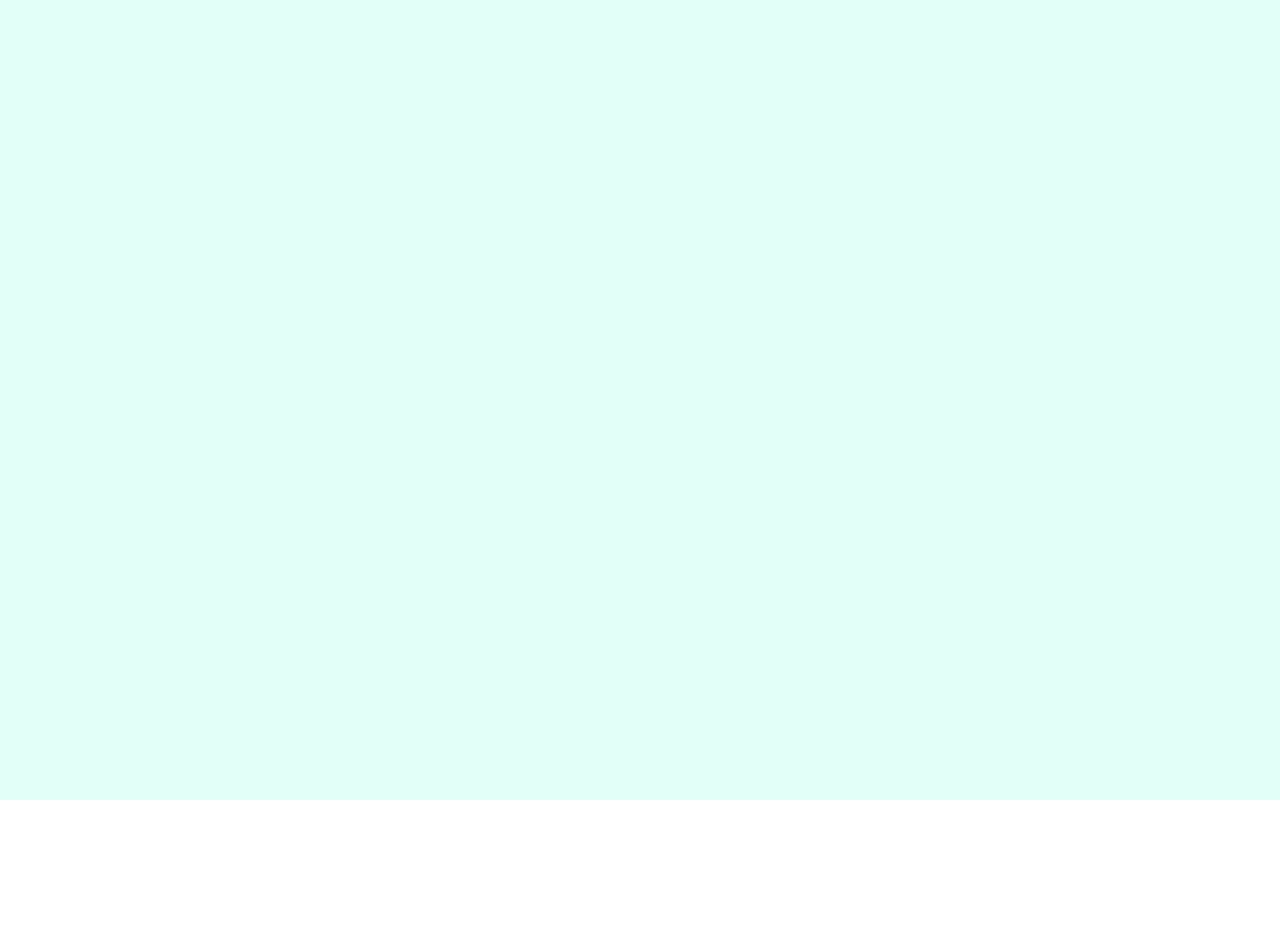
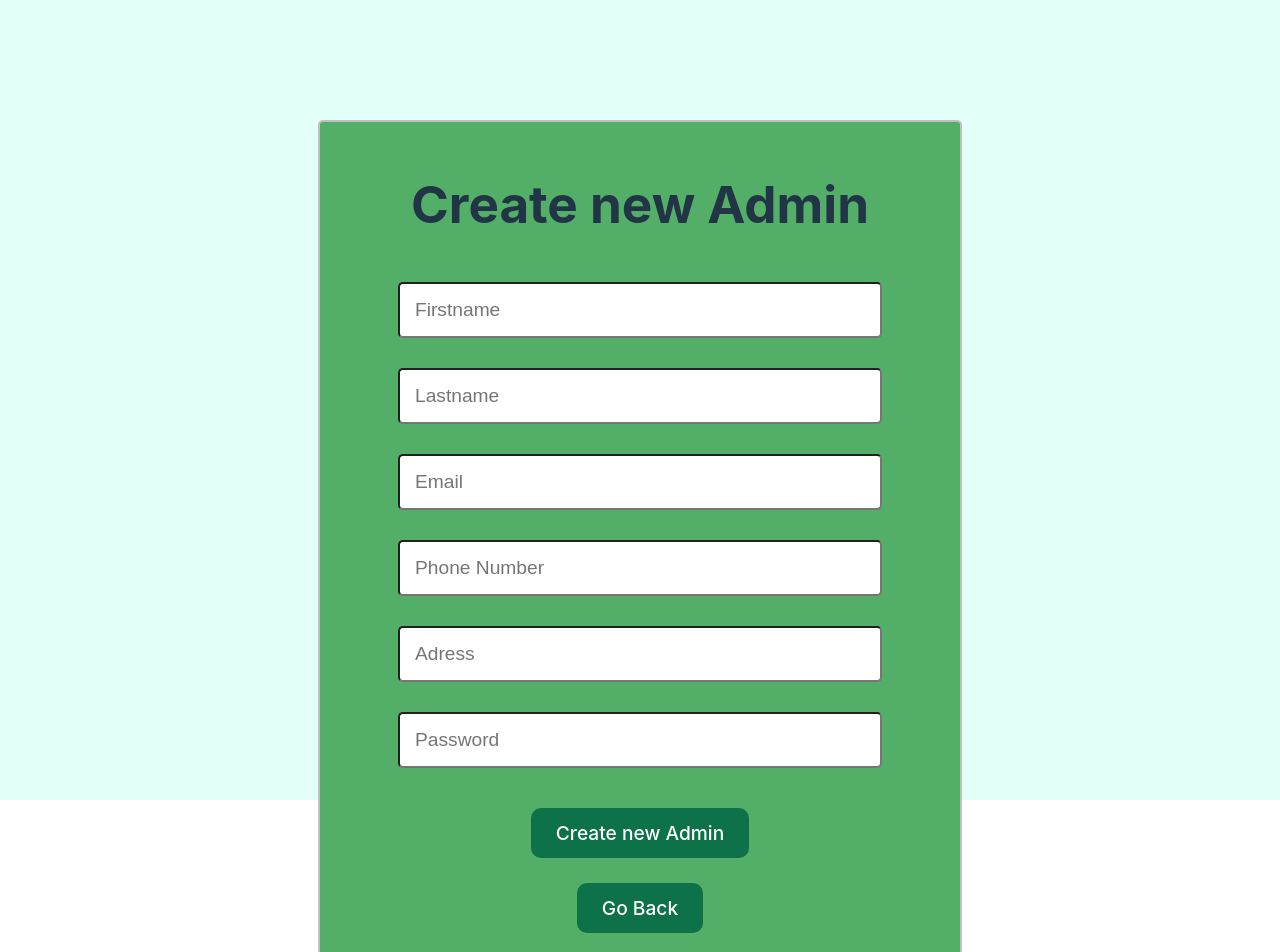
Before and after one commit to natischmidt/CleanCodeFrontend, a React (Vite) app: page /AddAdmin in a window 1280 px wide. Before the commit this address had no page. Shown: the top 952 px of the page. Before the commit the page ends 800 px from the top, so only its background shows below. Built offline with nearby package versions, Linux system fonts and the light colour scheme.

Commit message:
Uppdatering: WIP - Gjort klart det mesta i formulären, kan komma att ändra något senare i design eller vilka fält som skall finnas med i varje formulär man skall kunna fylla i. Även Navigeringen fungerar och alla formulär har en tillbaka knapp.
Anton 30/9

```diff
--- a/src/Routing.tsx
+++ b/src/Routing.tsx
@@ -7,6 +7,10 @@ import CustomerPage from "./pages/customeroverview";
 import GDPRPage from "./pages/gdpr";
 import HomePage from "./pages/home";
 import AddUserPage from "./pages/adduser";
+import AddAdmin from "./forms/addAdmin";
+import AddPrivateCustomer from "./forms/addPrivateCustomer";
+import AddBusinessCustomer from "./forms/addBusinessCustomer";
+import AddEmployee from "./forms/addEmployee";
 //import OverviewPage from "./pages/overviewpage";
 //import TransactionPage from "./pages/transactionoverview";
 
@@ -22,6 +26,11 @@ function Routing() {
                     <Route path="/Customers" element={<CustomerPage/>}/>
                     <Route path="/GDPR" element={<GDPRPage/>}/>
                     <Route path="/AddUser" element={<AddUserPage/>}/>
+
+                    <Route path="/AddAdmin" element={<AddAdmin/>}/>
+                    <Route path="/AddEmployee" element={<AddEmployee/>}/>
+                    <Route path="/AddPrivateCustomer" element={<AddPrivateCustomer/>}/>
+                    <Route path="/AddBusinessCustomer" element={<AddBusinessCustomer/>}/>
                     {/* <Route path="/Overview" element={<OverviewPage/>}/>
                     <Route path="/Transaction" element={<TransactionPage/>}/>*/}
                 </Routes>
--- a/src/components/addUserOption.tsx
+++ b/src/components/addUserOption.tsx
@@ -1,23 +1,25 @@
 import {useNavigate} from "react-router-dom";
-import addAdmin from "../forms/addAdmin";
 
 const AddUserOption = () => {
 
     const goToAdminForm = useNavigate()
+    const goToEmployeeForm = useNavigate()
+    const goToPrivateCustomerForm = useNavigate()
+    const goToBusinessCustomerForm = useNavigate()
 
     return (
         <div style={styles.container}>
-            {/*<button type="submit" style={styles.button} onClick={() => {{goToAdminForm((addAdmin))}}}>*/}
-            {/*    Add Admin*/}
-            {/*</button>*/}
-            <button type="submit" style={styles.button}>
-                Add Employee
+            <button type="submit" style={styles.button} onClick={() => {{goToAdminForm(("/AddAdmin"))}}}>
+                Create new Admin
             </button>
-            <button type="submit" style={styles.button}>
-                Add Private Customer
+            <button type="submit" style={styles.button} onClick={() => {{goToEmployeeForm(("/AddEmployee"))}}}>
+                Create new Employee
             </button>
-            <button type="submit" style={styles.button}>
-                Add Business Customer
+            <button type="submit" style={styles.button} onClick={() => {{goToPrivateCustomerForm(("/AddPrivateCustomer"))}}}>
+                Create new Private Customer
+            </button>
+            <button type="submit" style={styles.button} onClick={() => {{goToBusinessCustomerForm(("/AddBusinessCustomer"))}}}>
+                Create new Business Customer
             </button>
         </div>
     );
@@ -31,15 +33,15 @@ const styles = {
         alignItems: 'center',
         justifyContent: 'center',
         marginTop: '5%',
+        // marginLeft: '30%',
+        color: '#000001',
     },
     button: {
-        padding: '13px 25px',
         backgroundColor: '#53b067',
-        color: 'black',
-        border: 'none',
-        borderRadius: '10px',
-        cursor: 'pointer',
-        marginTop: '25px',
+        marginLeft: '5%',
+        width: '200px',
+        height: '60px',
         fontSize: '1.2rem',
+        fontWeight: 'normal',
     },
 }
--- a/src/forms/addAdmin.tsx
+++ b/src/forms/addAdmin.tsx
@@ -1,4 +1,5 @@
 import React, { useState } from 'react';
+import {useNavigate} from "react-router-dom";
 
 const AddAdminForm = () => {
     const [firstname, setFirstname] = useState('');
@@ -11,6 +12,8 @@ const AddAdminForm = () => {
     // const [orgNr, setOrgNr] = useState('');
     // const [role, setRole] = useState('');
 
+    const goBackToAddUser = useNavigate();
+
 
     const handleSubmit = (e: { preventDefault: () => void; }) => {
         e.preventDefault();
@@ -19,7 +22,7 @@ const AddAdminForm = () => {
     return (
         <div style={styles.container}>
             <form style={styles.form} onSubmit={handleSubmit}>
-                <h1>Add Admin</h1>
+                <h1>Create new Admin</h1>
                 <input
                     type="text"
                     placeholder="Firstname"
@@ -69,7 +72,10 @@ const AddAdminForm = () => {
                     required
                 />
                 <button type="submit" style={styles.button}>
-                    Add Admin
+                    Create new Admin
+                </button>
+                <button type="submit" style={styles.button} onClick={() => {{goBackToAddUser(("/AddUser"))}}}>
+                    Go Back
                 </button>
             </form>
         </div>
@@ -83,7 +89,6 @@ const styles = {
         display: 'flex',
         alignItems: 'center',
         justifyContent: 'center',
-        marginTop: '5%',
     },
     form: {
         display: 'flex',
@@ -94,7 +99,8 @@ const styles = {
         borderRadius: '5px',
         backgroundColor: '#53af67',
         width: "600px",
-        height: '1000px',
+        height: '800px',
+        marginTop: '120px'
     },
     input: {
         marginTop: '15px',
@@ -114,14 +120,4 @@ const styles = {
         marginTop: '25px',
         fontSize: '1.2rem',
     },
-    select: {
-        marginTop: '25px',
-        marginBottom: '15px',
-        padding: '10px',
-        width: '40%',
-        fontSize: '1.2rem',
-        textAlign: 'center',
-        backgroundColor: "#ffffff",
-        borderRadius: '5px',
-    },
 }
--- a/src/forms/addBusinessCustomer.tsx
+++ b/src/forms/addBusinessCustomer.tsx
@@ -1,4 +1,5 @@
 import React, { useState } from 'react';
+import {useNavigate} from "react-router-dom";
 
 const AddBusinessCustomerForm = () => {
     const [firstname, setFirstname] = useState('');
@@ -12,6 +13,7 @@ const AddBusinessCustomerForm = () => {
     const [orgNr, setOrgNr] = useState('');
     // const [role, setRole] = useState('');
 
+    const goBackToAddUser = useNavigate();
 
     const handleSubmit = (e: { preventDefault: () => void; }) => {
         e.preventDefault();
@@ -20,7 +22,7 @@ const AddBusinessCustomerForm = () => {
     return (
         <div style={styles.container}>
             <form style={styles.form} onSubmit={handleSubmit}>
-                <h1>Add Admin</h1>
+                <h1>Create new Business Customer</h1>
                 <input
                     type="text"
                     placeholder="Firstname"
@@ -84,7 +86,10 @@ const AddBusinessCustomerForm = () => {
                     onChange={(e) => setOrgNr(e.target.value)}
                 />
                 <button type="submit" style={styles.button}>
-                    Add Admin
+                    Create new Business Customer
+                </button>
+                <button type="submit" style={styles.button} onClick={() => {{goBackToAddUser(("/AddUser"))}}}>
+                    Go Back
                 </button>
             </form>
         </div>
@@ -98,7 +103,6 @@ const styles = {
         display: 'flex',
         alignItems: 'center',
         justifyContent: 'center',
-        marginTop: '5%',
     },
     form: {
         display: 'flex',
@@ -109,7 +113,8 @@ const styles = {
         borderRadius: '5px',
         backgroundColor: '#53af67',
         width: "600px",
-        height: '1000px',
+        height: '1050px',
+        marginTop: '120px'
     },
     input: {
         marginTop: '15px',
--- a/src/forms/addEmployee.tsx
+++ b/src/forms/addEmployee.tsx
@@ -1,4 +1,5 @@
 import React, { useState } from 'react';
+import {useNavigate} from "react-router-dom";
 
 const AddEmployeeForm = () => {
     const [firstname, setFirstname] = useState('');
@@ -11,6 +12,7 @@ const AddEmployeeForm = () => {
     const [orgNr, setOrgNr] = useState('');
     const [role, setRole] = useState('');
 
+    const goBackToAddUser = useNavigate();
 
     const handleSubmit = (e: { preventDefault: () => void; }) => {
         e.preventDefault();
@@ -19,7 +21,7 @@ const AddEmployeeForm = () => {
     return (
         <div style={styles.container}>
             <form style={styles.form} onSubmit={handleSubmit}>
-                <h1>Add Admin</h1>
+                <h1>Create new Employee</h1>
                 <input
                     type="text"
                     placeholder="Firstname"
@@ -69,7 +71,10 @@ const AddEmployeeForm = () => {
                     required
                 />
                 <button type="submit" style={styles.button}>
-                    Add Employee
+                    Create new Employee
+                </button>
+                <button type="submit" style={styles.button} onClick={() => {{goBackToAddUser(("/AddUser"))}}}>
+                    Go Back
                 </button>
             </form>
         </div>
@@ -83,7 +88,6 @@ const styles = {
         display: 'flex',
         alignItems: 'center',
         justifyContent: 'center',
-        marginTop: '5%',
     },
     form: {
         display: 'flex',
@@ -94,7 +98,8 @@ const styles = {
         borderRadius: '5px',
         backgroundColor: '#53af67',
         width: "600px",
-        height: '1000px',
+        height: '820px',
+        marginTop: '120px'
     },
     input: {
         marginTop: '15px',
--- a/src/forms/addPrivateCustomer.tsx
+++ b/src/forms/addPrivateCustomer.tsx
@@ -1,4 +1,5 @@
 import React, { useState } from 'react';
+import {useNavigate} from "react-router-dom";
 
 const AddPrivateCustomerForm = () => {
     const [firstname, setFirstname] = useState('');
@@ -12,6 +13,7 @@ const AddPrivateCustomerForm = () => {
     const [orgNr, setOrgNr] = useState('');
     const [role, setRole] = useState('');
 
+    const goBackToAddUser = useNavigate();
 
     const handleSubmit = (e: { preventDefault: () => void; }) => {
         e.preventDefault();
@@ -20,7 +22,7 @@ const AddPrivateCustomerForm = () => {
     return (
         <div style={styles.container}>
             <form style={styles.form} onSubmit={handleSubmit}>
-                <h1>Add Admin</h1>
+                <h1>Create new Private Customer</h1>
                 <input
                     type="text"
                     placeholder="Firstname"
@@ -78,7 +80,10 @@ const AddPrivateCustomerForm = () => {
                     required
                 />
                 <button type="submit" style={styles.button}>
-                    Add Admin
+                    Create new Private Customer
+                </button>
+                <button type="submit" style={styles.button} onClick={() => {{goBackToAddUser(("/AddUser"))}}}>
+                    Go Back
                 </button>
             </form>
         </div>
@@ -92,7 +97,6 @@ const styles = {
         display: 'flex',
         alignItems: 'center',
         justifyContent: 'center',
-        marginTop: '5%',
     },
     form: {
         display: 'flex',
@@ -103,7 +107,8 @@ const styles = {
         borderRadius: '5px',
         backgroundColor: '#53af67',
         width: "600px",
-        height: '1000px',
+        height: '960px',
+        marginTop: '120px'
     },
     input: {
         marginTop: '15px',
--- a/src/reusableComponents/header.tsx
+++ b/src/reusableComponents/header.tsx
@@ -8,23 +8,23 @@ export default function Header() {
     const goToCustomers = useNavigate()
     const goToGDPR = useNavigate()
     const goToAddUser = useNavigate()
+    const goToLogin = useNavigate()
 
     return (
         <div className="headerContainer" style={styles.header}>
             <div className="logo">
-                <img id="logo3" src={logo} alt="logo3" style={styles.logo}/>
+                <img id="logo3" src={logo} alt="logo3" style={styles.logo} />
             </div>
             <div className="menuButtons" style={styles.menuButtons}>
                 <button id="Booking" style={styles.btn} onClick={() => {{goToBooking(("/Booking"))}}}>Booking</button>
                 <button id="Employees" style={styles.btn} onClick={() => {{goToEmployees(("/Employees"))}}}>Employees</button>
                 <button id="Customers" style={styles.btn} onClick={() => {{goToCustomers(("/Customers"))}}}>Customers</button>
-                <button id="GDPR" style={styles.btn}onClick={() => {{goToGDPR(("/GDPR"))}}}>GDPR</button>
-                <button id="AddUser" style={styles.btn}onClick={() => {{goToAddUser(("/AddUser"))}}}>AddUser</button>
-                <button id="SignOut" style={styles.btn}>SignOut</button>
+                <button id="GDPR" style={styles.btn} onClick={() => {{goToGDPR(("/GDPR"))}}}>GDPR</button>
+                <button id="AddUser" style={styles.btn} onClick={() => {{goToAddUser(("/AddUser"))}}}>CreateNewUser</button>
+                <button id="SignOut" style={styles.btn} onClick={() => {{goToLogin(("/"))}}}>SignOut</button>
                 {/*<a href="#" className="custom-link" onClick={handleClick}>*/}
                 {/*    Klicka här*/}
                 {/*</a>*/}
-
             </div>
         </div>
     )
```
